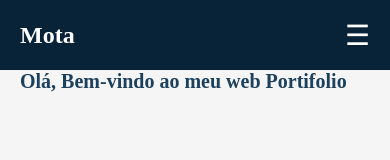
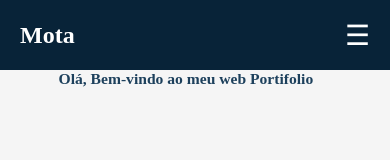
Before and after one commit to joaopedrosantanamotalol/portifolio-mota, a React (Vite) app: page / in a window 390 px wide. Shown: the top 160 px of the page. Built offline with nearby package versions, Linux system fonts and the light colour scheme.

Commit message:
add:responsive tittle again

```diff
--- a/src/components/animação/texto_digitado/text.css
+++ b/src/components/animação/texto_digitado/text.css
@@ -8,7 +8,7 @@
   width: 0;
   color:var(--azul-claro-escuro);
   animation: typing 2.2s steps(32) forwards;
-  font-size: clamp(20px, 4vw, 32px);
+  font-size: clamp(15px, 4vw, 32px);
 }
 
 @keyframes typing {
```
